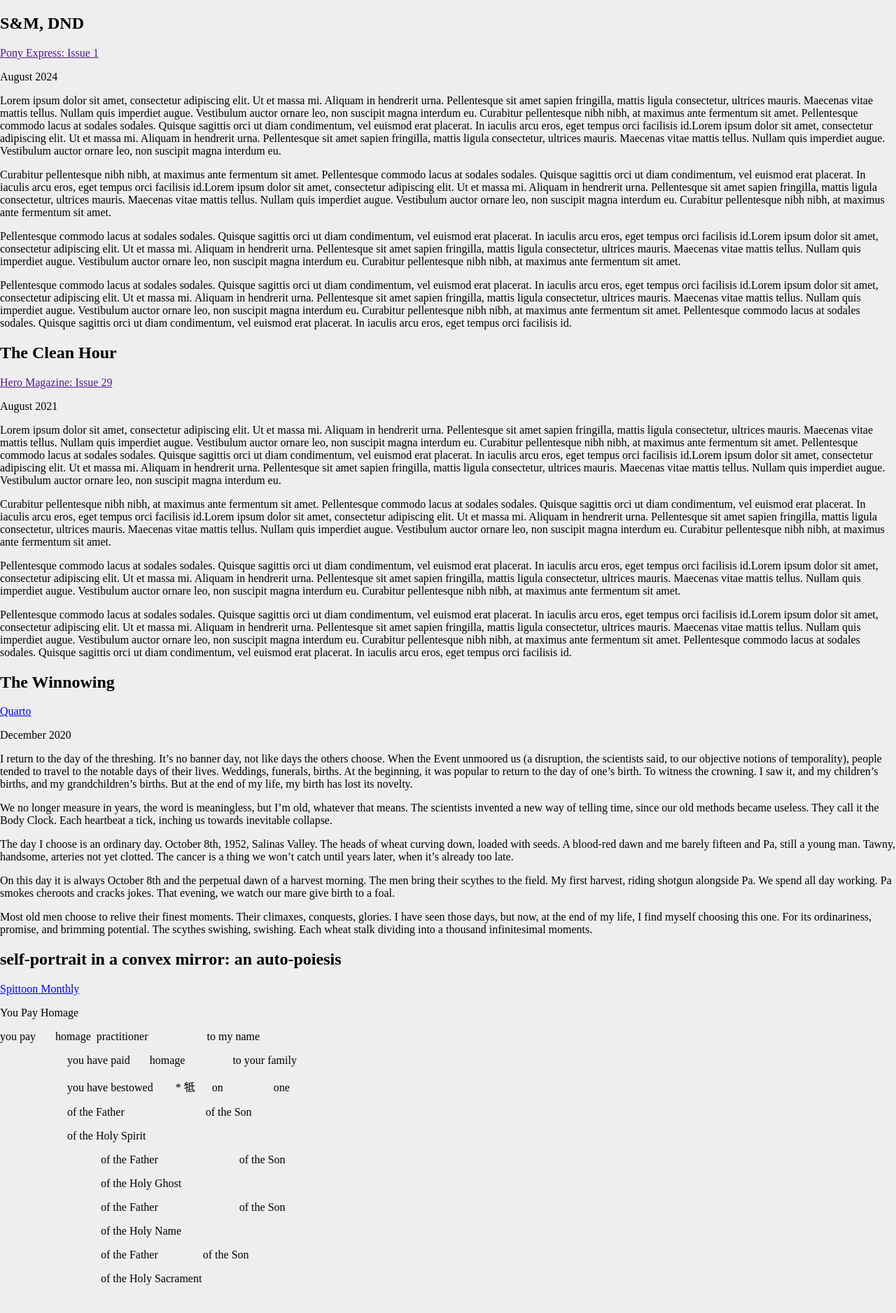
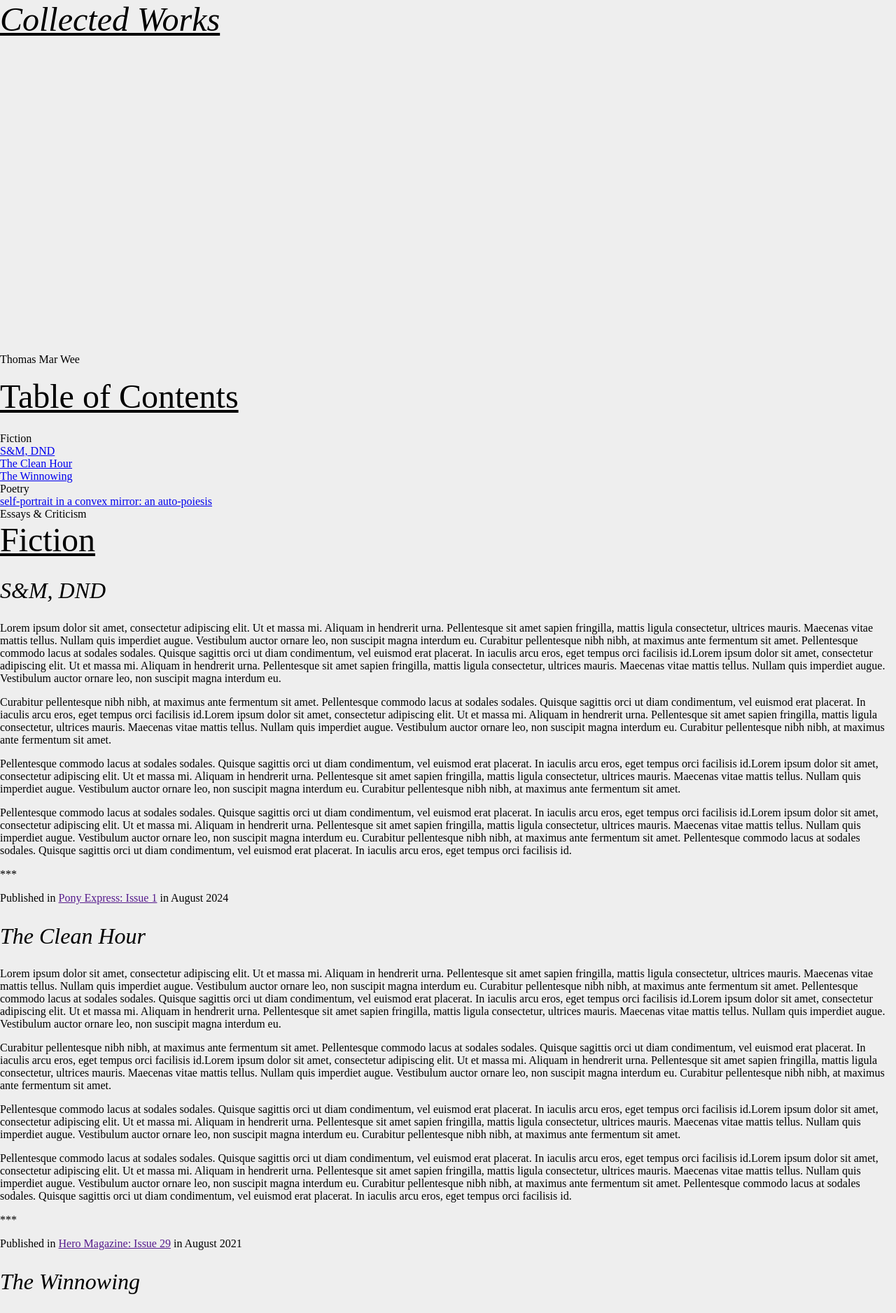
Before and after one commit to caleblstone/thomas-wee, a Jekyll site: the page built from print.md, in a window 1280 px wide. Shown: the top 1877 px of the page at 70% size. Built offline with Jekyll 4.4.1, drawn with Linux system fonts in a browser that asks for light colours; some web fonts are replaced; a script that is not in the unit is left out; before the commit the page ends 1853 px from its top, so only the background shows below that; some of the changed text lies outside the part shown.

Commit message:
designed book

```diff
--- a/_includes/book.html
+++ b/_includes/book.html
@@ -1,5 +1,62 @@
+<div id="titlePage">
+    <h1><em>Collected Works</em></h1>
+    <p>Thomas Mar Wee</p>
+</div>
+
+
+<h1>Table of Contents</h1>
+Fiction
+    {% for work in site.fiction | sort: "order" %}
+        <nav class='toc'>
+            <a href='#{{ work.title | replace: " ", "-"  | replace: ",", "" | replace: "&", ""| replace: ":", ""}}'>
+                {{ work.title }}
+            </a>
+        </nav>
+    {% endfor %}
+
+Poetry
+    {% for work in site.poetry | sort: "order" %}
+        <nav class='toc'>
+            <a href='#{{ work.title | replace: " ", "-"  | replace: ",", "" | replace: "&", "" | replace: ":", ""}}'>
+                {{ work.title }}
+            </a>
+        </nav>
+    {% endfor %}
+
+Essays & Criticism
+    {% for work in site.essay-criticism | sort: "order" %}
+        <nav class='toc'>
+            <a href='#{{ work.title | replace: " ", "-"  | replace: ",", "" | replace: "&", ""| replace: ":", ""}}'>
+                {{ work.title }}
+            </a>
+        </nav>
+    {% endfor %}
+
+
+
+<h1 id="Fiction">Fiction</h1>
+
+
 {% for work in site.fiction | sort: "order" %}
-    <div class="titleBox">
+    <div class="titleBox" id='{{ work.title | replace: " ", "-"  | replace: ",", "" | replace: "&", "" | replace: ":", ""}}'>
+        <div class="workTitle" id="{{work.order}}">
+            <h2>{{ work.title }}</h2>
+        </div>
+    </div>
+
+    <div class="workText">
+        {{ work.content }}
+        <p>***</p>
+
+        {% unless work.publicationLink == blank %}
+            <p>Published in <a href="{{work.publicationLink}}">{{ work.publication }}</a> in {{ work.dateString }}</p>
+        {% endunless %}
+    </div>
+{% endfor %}
+
+<h1 id="poetry">Poetry</h1>
+{% for work in site.poetry | sort: "order" %}
+    <div class="titleBox" id='{{ work.title | replace: " ", "-"  | replace: ",", "" | replace: "&", "" | replace: ":", ""}}'>
         <div class="workTitle" id="{{work.order}}">
             <h2>{{ work.title }}</h2>
             <a href="{{work.publicationLink}}"><p>{{ work.publication }}</p></a>
@@ -13,8 +70,9 @@
     </div>
 {% endfor %}
 
-{% for work in site.poetry | sort: "order" %}
-    <div class="titleBox">
+<h1 id="essay-criticism">Essays & Criticism</h1>
+{% for work in site.essay-criticism | sort: "order" %}
+    <div class="titleBox" id='{{ work.title | replace: " ", "-"  | replace: ",", "" | replace: "&", "" | replace: ":", ""}}'>
         <div class="workTitle" id="{{work.order}}">
             <h2>{{ work.title }}</h2>
             <a href="{{work.publicationLink}}"><p>{{ work.publication }}</p></a>
@@ -27,18 +85,3 @@
         {{ work.content }}
     </div>
 {% endfor %}
-
-{% for work in site.essay-criticism | sort: "order" %}
-    <div class="titleBox">
-        <div class="workTitle" id="{{work.order}}">
-            <h2>{{ work.title }}</h2>
-            <a href="{{work.publicationLink}}"><p>{{ work.publication }}</p></a>
-            <p>{{ work.dateString }}</p>
-        </div>
-    </div>
-
-
-    <div class="workText">
-        {{ work.content }}
-    </div>
-{% endfor %}
--- a/_layouts/book.html
+++ b/_layouts/book.html
@@ -16,13 +16,35 @@
     <script src="assets/bindery/bindery.js"></script>
 
     <script>
+
         Bindery.makeBook({
             content: '#content',
+            pageSetup: {
+                size: { width: '5.5in', height: '8.5in' },
+                margin: { top: '0.75in', inner: '0.75in', outer: '0.5in', bottom: '0.75in' },
+            },
             rules: [
                 Bindery.PageBreak({ selector: 'h2', position: 'before' }),
-                Bindery.FullBleedSpread({ selector: '.big-figure' }),
+                Bindery.PageBreak({ selector: 'h1', position: 'before' }),
+                Bindery.RunningHeader({
+                    render: (pageInfo) => pageInfo.isLeft
+                    ? `${pageInfo.number} · ${pageInfo.heading.h1}`
+                    : `<em>${pageInfo.heading.h2}</em> · ${pageInfo.number}`
+                }),
+                Bindery.PageReference({
+                    selector: '.toc a',
+                    replace: (element, number) => {
+                        let row = document.createElement('div');
+                        row.classList.add('toc-row');
+                        row.innerHTML = element.textContent;
+                        row.innerHTML += `<span class='num'>${number}</span>`;
+                        return row;
+                    }
+                }),
+
             ],
         });
+
     </script>
 
     <script src="assets/js/scrambler.js"></script>
--- a/assets/css/main.scss
+++ b/assets/css/main.scss
@@ -14,6 +14,41 @@
 }
 body.book{
     overflow: visible;
+
+    h1{
+        font-size: 48px;
+        text-decoration: underline;
+        margin-bottom: 0.25in;
+    }
+    h2{
+        font-size: 32px;
+        font-weight: 100;
+        font-style: italic;
+    }
+    #titlePage{
+        h1{
+            margin-bottom: 50vh;
+        }
+    }
+
+    .📖-page-background{
+        // background-color: #8295E1;
+    }
+
+    #content{
+        .toc-row{
+            margin-left: 0.25in;
+            display: flex;
+            flex-direction: row;
+            justify-content: space-between;
+            font-style: italic;
+
+            .num{
+                font-style: normal;
+            }
+        }
+    }
+
 }
 
 h1{
```
